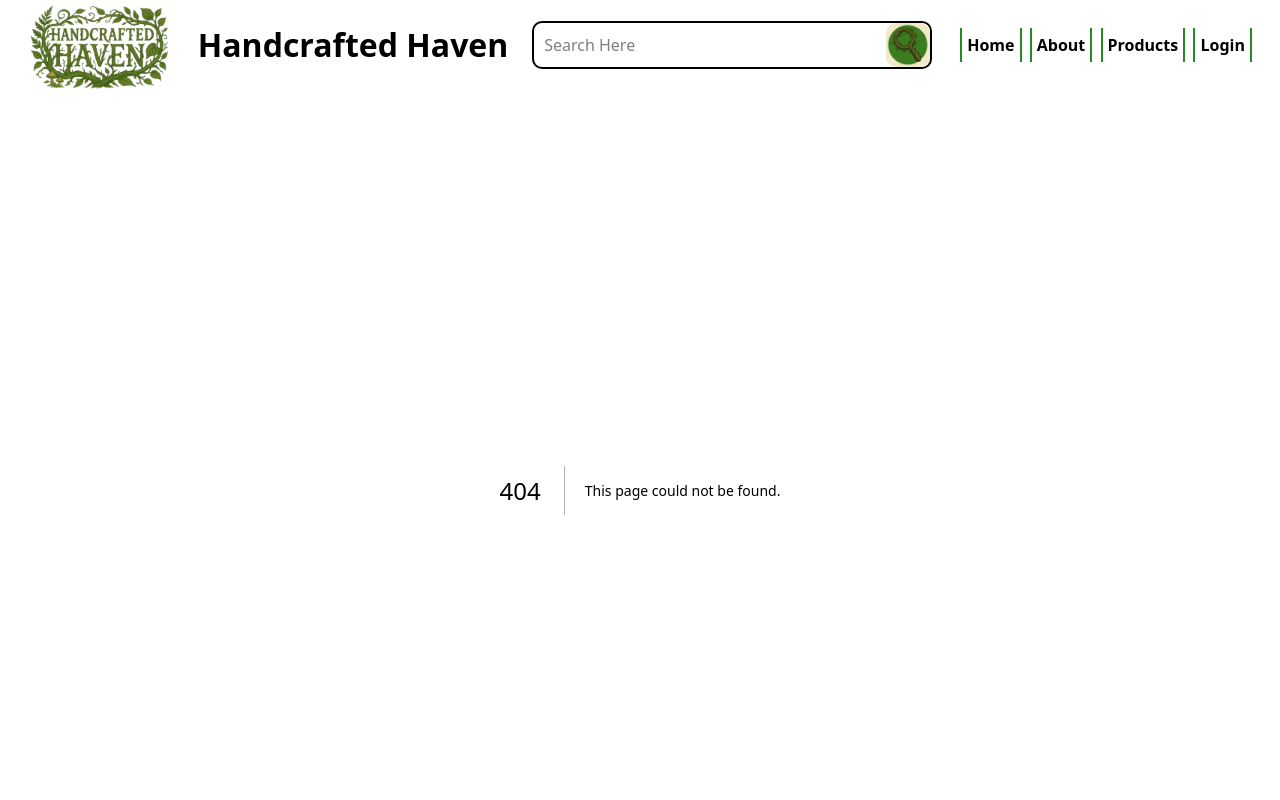
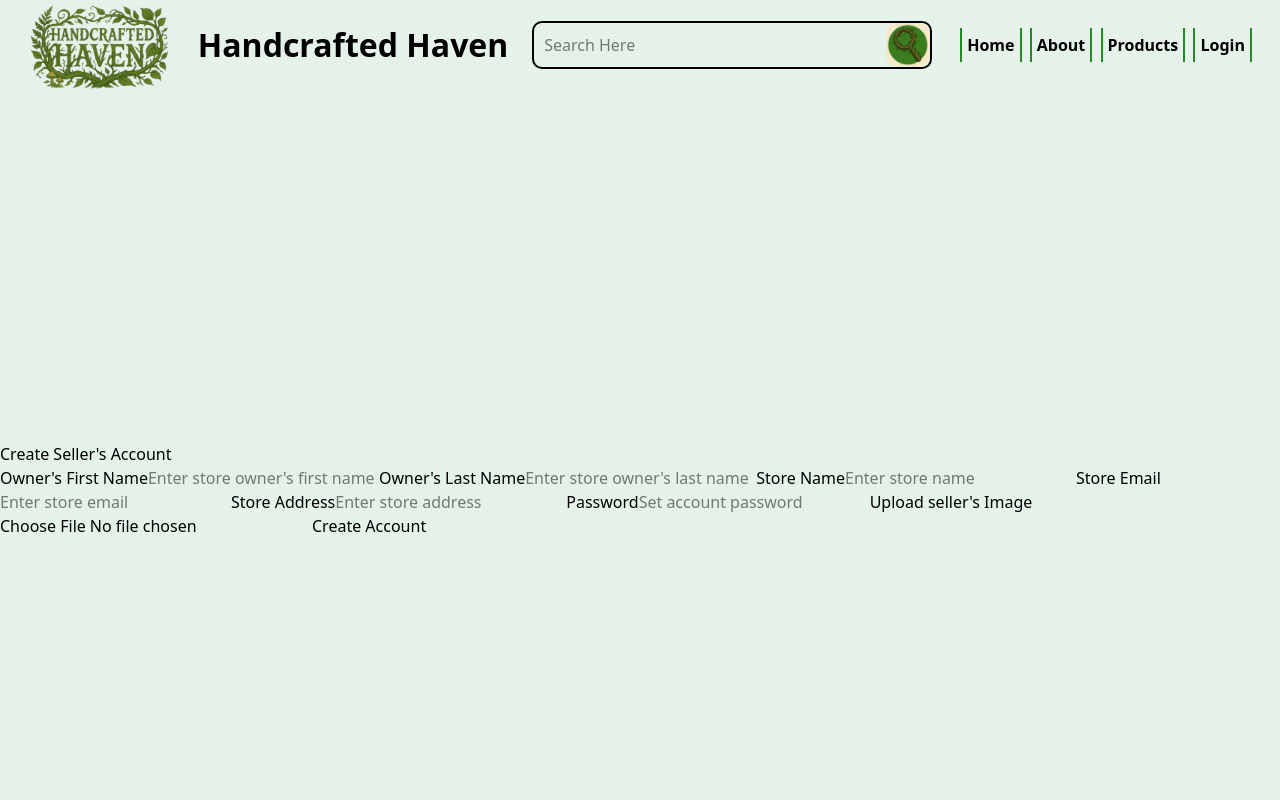
Before and after one commit to bcadolf/wdd430-team4, a Next.js app in the folder handcrafted-haven/: page /create-account in a window 1280 px wide. Before the commit this address had no page. Shown: the top 800 px of the page. Built offline with nearby package versions, Linux system fonts and the light colour scheme.

Commit message:
Create Seller account added - mm

```diff
--- /dev/null
+++ b/handcrafted-haven/src/app/create-account/page.tsx
@@ -0,0 +1,17 @@
+import CreateSellerForm from '@/app/ui/create-account';
+import { Suspense } from 'react';
+import { Metadata } from 'next';
+
+export const metadata: Metadata = {
+  title: 'Create Seller Account',
+};
+
+export default function CreateSellerPage() {
+  return (
+    <main className='flex items-center justify-center md:h-screen'>
+      <Suspense>
+        <CreateSellerForm/>
+      </Suspense>
+    </main>
+  );
+}
--- /dev/null
+++ b/handcrafted-haven/src/app/ui/create-account.tsx
@@ -0,0 +1,108 @@
+import { useSearchParams } from "next/navigation"
+import { useActionState, useState } from "react";
+import { createSeller } from "@/app/lib/actions";
+
+
+export default function CreateSellerForm () {
+    const searchParams = useSearchParams();
+    const [ state, formAction, isPending] = useActionState(createSeller, undefined);
+
+    const [formData, setFormData] = useState({
+        owner_first: '',
+        owner_last: '',
+        store_name: '',
+        store_email: '',
+        store_address: '',
+        password: ''
+    });
+
+    const [sellerImage, setSellerImage] = useState<File | null>(null);
+
+    return (
+        <form action={formAction}>
+            <h1>Create Seller's Account</h1>
+
+            <label htmlFor="owner_first">
+                Owner's First Name
+            </label>
+            <input
+                id="owner_first"
+                type="text"
+                name="owner_first"
+                placeholder="Enter store owner's first name"
+                required
+            />
+
+            <label htmlFor="owner_last">
+                Owner's Last Name
+            </label>
+            <input
+                id="owner_last"
+                type="text"
+                name="owner_last"
+                placeholder="Enter store owner's last name"
+                required
+            />
+
+            <label htmlFor="store_name">
+                Store Name
+            </label>
+            <input
+                id="store_name"
+                type="text"
+                name="store_name"
+                placeholder="Enter store name"
+                required
+            />
+
+            <label htmlFor="store_email">
+                Store Email
+            </label>
+            <input
+                id="store_email"
+                type="email"
+                name="store_email"
+                placeholder="Enter store email"
+                required
+            />
+
+            <label htmlFor="store_address">
+                Store Address
+            </label>
+            <input
+                id="store_address"
+                type="text"
+                name="store_address"
+                placeholder="Enter store address"
+                required
+            />
+
+            <label htmlFor="password">
+                Password
+            </label>
+            <input
+                id="password"
+                type="password"
+                name="password"
+                placeholder="Set account password"
+                required
+            />
+
+            <label htmlFor="seller_image">
+                Upload seller's Image
+            </label>
+            <input
+                id="seller_image"
+                type="file"
+                name="seller_image"
+                placeholder="Upload seller's image"
+                required
+            />
+
+            <button type="submit" disabled={isPending}>
+                {isPending ? 'Creating Account...' : 'Create Account'}
+            </button>
+
+        </form>
+    )
+}
```
